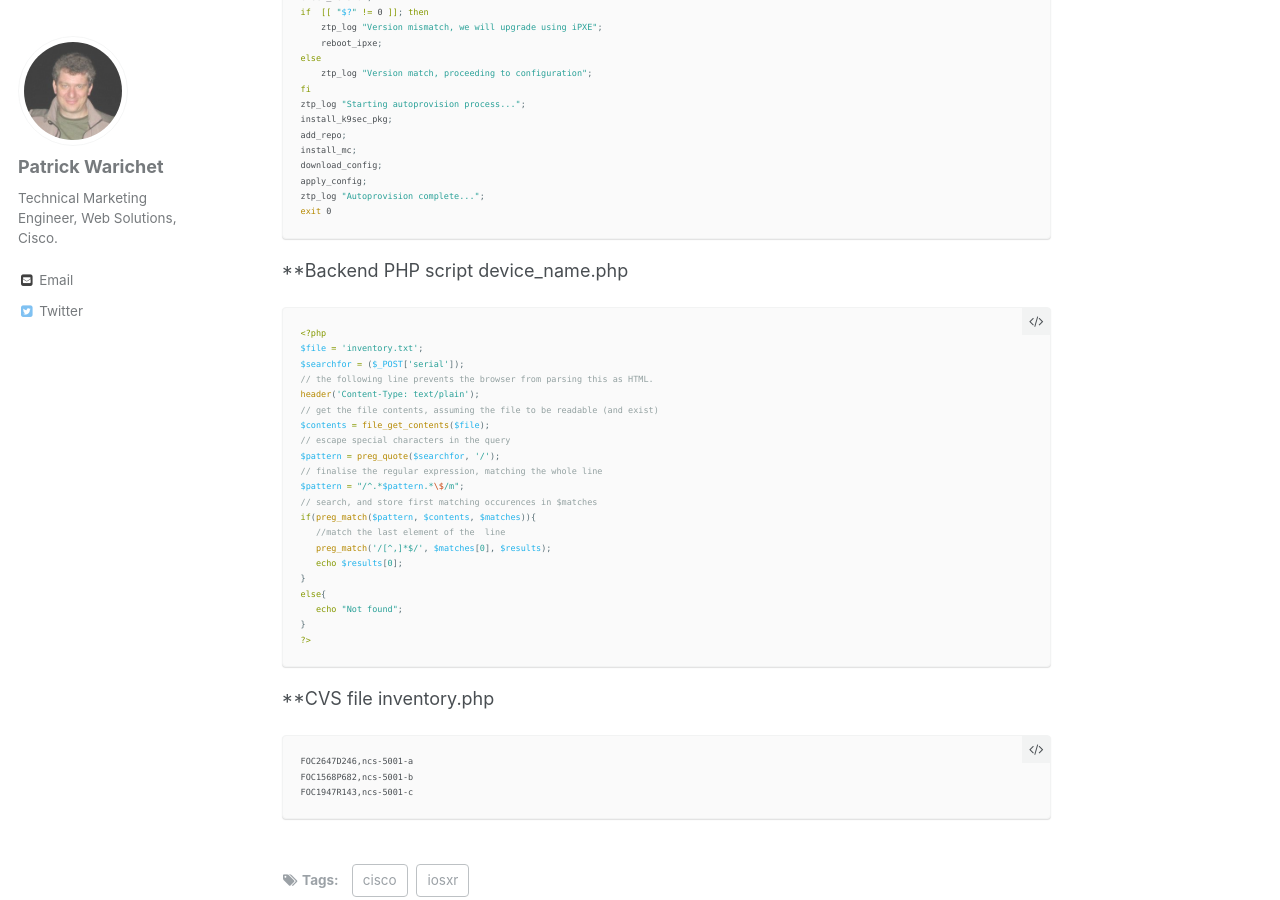
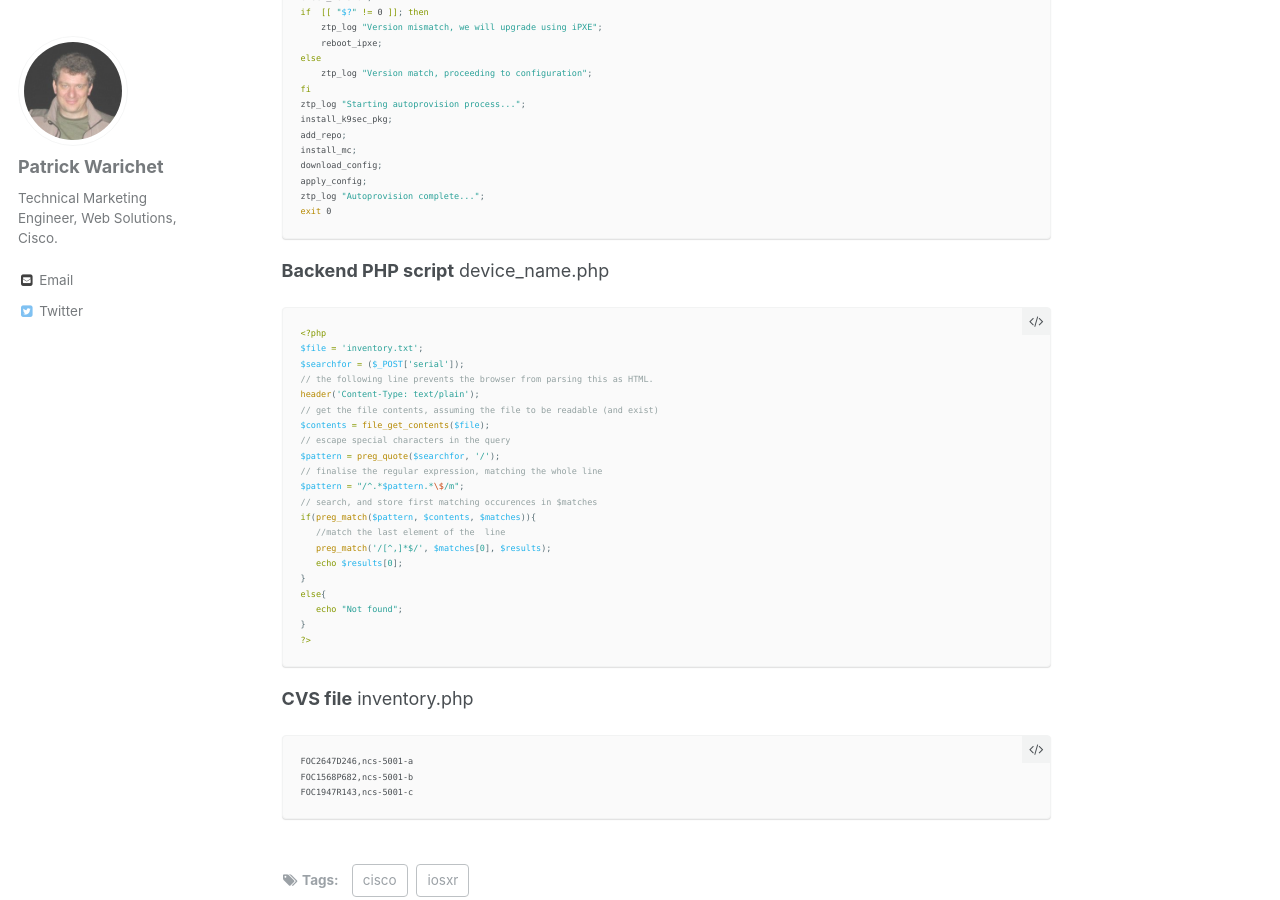
Before and after one commit to xrdocs/software-management, a Jekyll site: the page built from _tutorials/2016-08-26-working-with-ztp.md, in a window 1280 px wide and 900 px high, scrolled down 7442 px. Built offline with Jekyll 4.4.1, drawn with Linux system fonts in a browser that asks for light colours; comment, search, counter and statistics services are not loaded; some of the changed text lies outside the part shown.

Commit message:
Updated 2016-08-26-working-with-ztp.md

````diff
--- a/_tutorials/2016-08-26-working-with-ztp.md
+++ b/_tutorials/2016-08-26-working-with-ztp.md
@@ -336,7 +336,7 @@ ztp_log "Autoprovision complete...";
 exit 0
 ```
 
-**Backend PHP script device_name.php
+**Backend PHP script** device_name.php
 
 ```php
 <?php
@@ -362,7 +362,7 @@ else{
 ?>
 ```
 
-**CVS file inventory.php
+**CVS file** inventory.php
 
 ```
 FOC2647D246,ncs-5001-a
````
Also changed, not shown: other parts of _tutorials/2016-08-26-working-with-ztp.md (+1 -1 lines).
